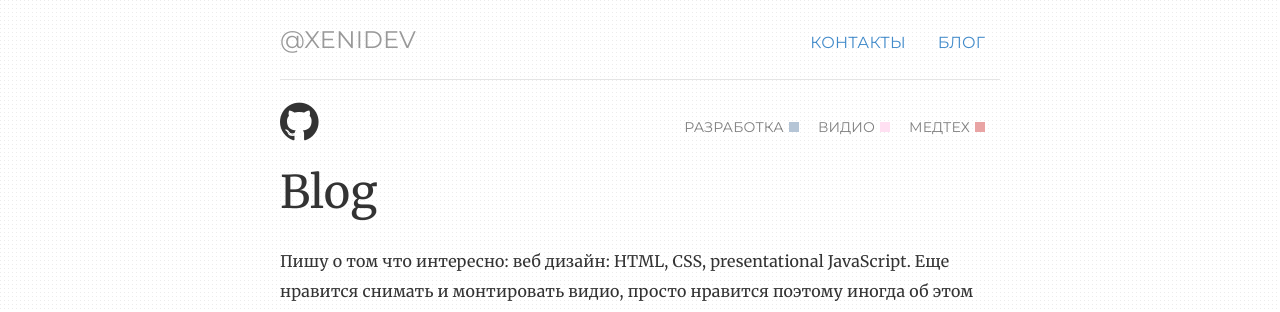
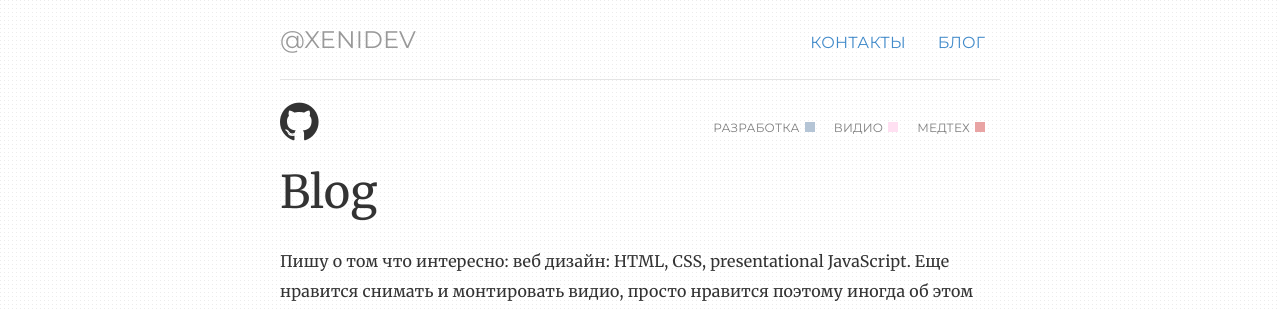
Before and after one commit to ValeraS/xenidev.github.io, a Jekyll site: the page built from drafts/welcome_bar.md, in a window 1280 px wide. Shown: the top 312 px of the page. Built offline with Jekyll 4.4.1, drawn with Linux system fonts in a browser that asks for light colours; our own code applies the rules of GitHub Pages for plain Markdown files.

Commit message:
Update style.css

```diff
--- a/css/style.css
+++ b/css/style.css
@@ -91,9 +91,12 @@ ul.square-categories {
     font-family: 'Montserrat', Helvetica, sans-serif;
     color: rgb(128, 128, 128);
   text-decoration: none;
-    font-size: 14px;
-    font-weight: 500;
+
     text-transform: uppercase;
+      font-size: 12px;
+    font-weight: 400;
+    letter-spacing: .02em;
+
 }
 
 .welcome_bar p {
```
